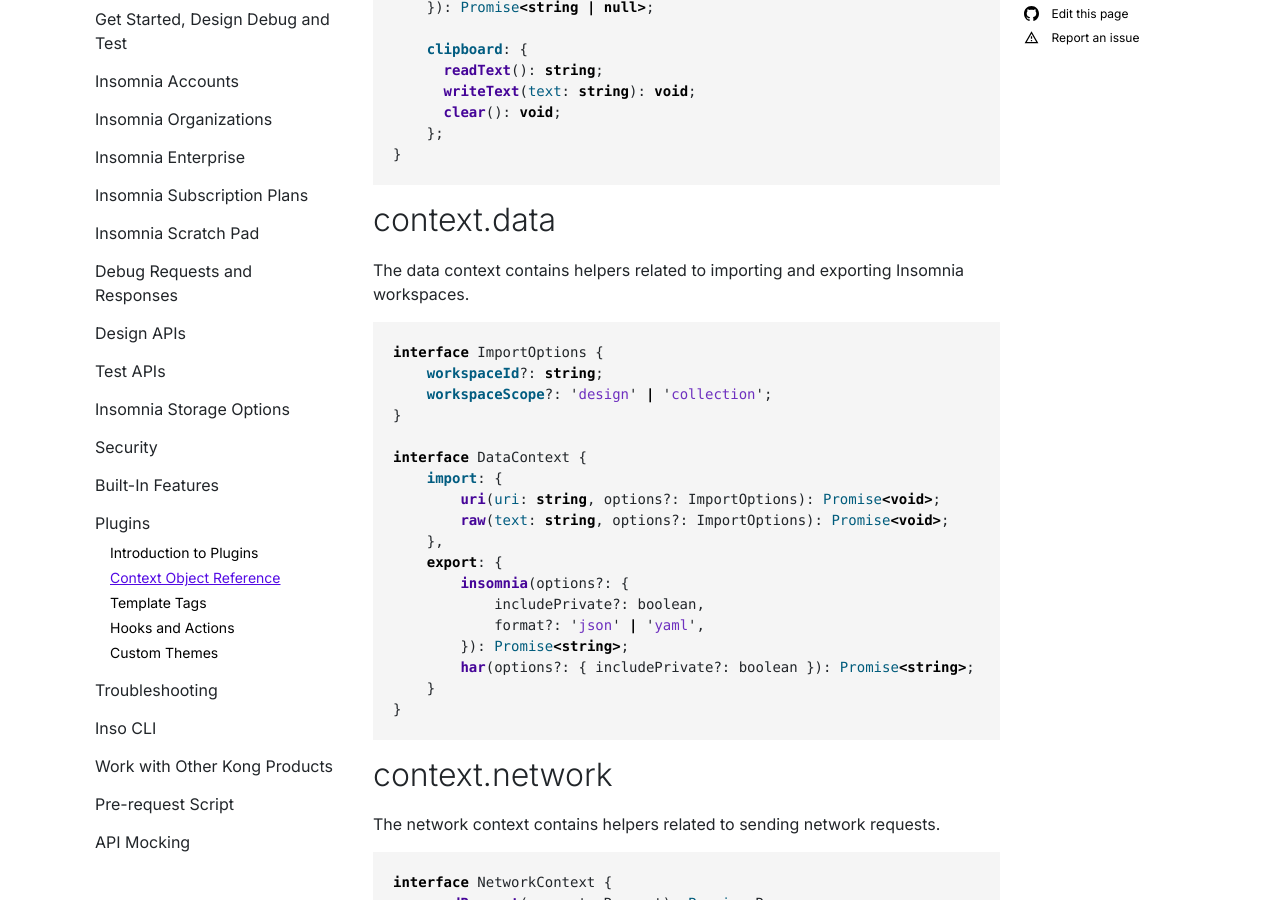
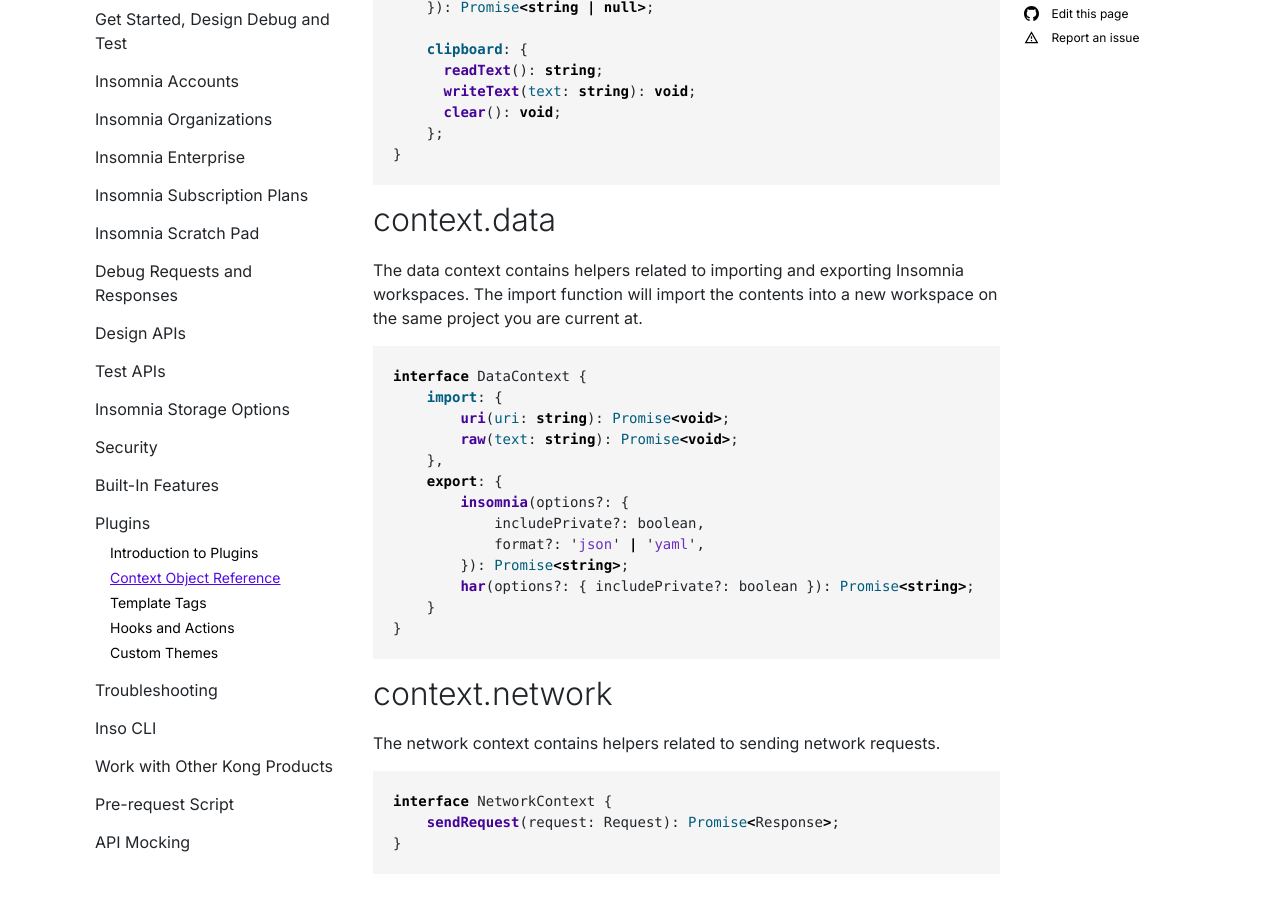
Before and after one commit to Kong/insomnia-docs, a Jekyll site: the page built from docs/insomnia/context-object-reference.md, in a window 1280 px wide and 900 px high, scrolled down 4999 px. Built offline with Jekyll 4.4.1, drawn with Linux system fonts in a browser that asks for light colours; comment, search, counter and statistics services are not loaded.

Commit message:
Update context-object-reference.md
Updating documentation so it reflects the correct arguments to use the import feature.

````diff
--- a/docs/insomnia/context-object-reference.md
+++ b/docs/insomnia/context-object-reference.md
@@ -237,18 +237,13 @@ interface AppContext {
 
 ## context.data
 
-The data context contains helpers related to importing and exporting Insomnia workspaces.
+The data context contains helpers related to importing and exporting Insomnia workspaces. The import function will import the contents into a new workspace on the same project you are current at.
 
 ```ts
-interface ImportOptions {
-    workspaceId?: string;
-    workspaceScope?: 'design' | 'collection';
-}
-
 interface DataContext {
     import: {
-        uri(uri: string, options?: ImportOptions): Promise<void>;
-        raw(text: string, options?: ImportOptions): Promise<void>;
+        uri(uri: string): Promise<void>;
+        raw(text: string): Promise<void>;
     },
     export: {
         insomnia(options?: {
````
